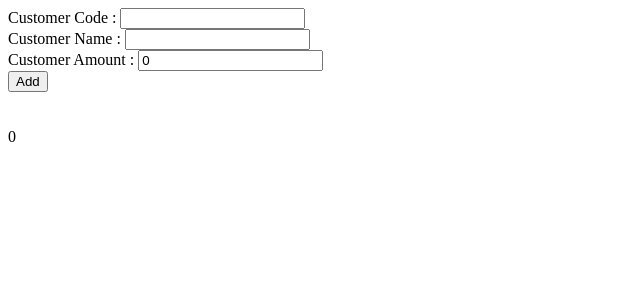
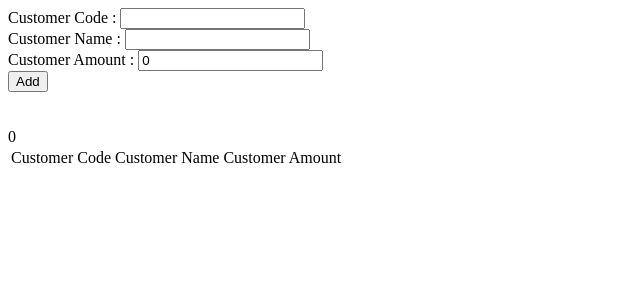
Before and after one commit to ghpr2605/customerApplication, an Angular app in the folder customerApplication/: page / in a window 1280 px wide. Shown: the top 300 px of the page, without its empty margins (0-640 px from the left). Built offline with nearby package versions, Linux system fonts and the light colour scheme.

Commit message:
Update CustomerApp.view.html
added tabular structure to view customer details

```diff
--- a/customerApplication/src/CustomerApp/CustomerApp.view.html
+++ b/customerApplication/src/CustomerApp/CustomerApp.view.html
@@ -1,7 +1,19 @@
 Customer Code : <input [(ngModel)]="customerModel.customerCode" type="text"><br>
 Customer Name : <input [(ngModel)]="customerModel.customerName" type="text"><br>
 Customer Amount : <input [(ngModel)]="customerModel.customerAmount" type="text"><br>
-<input type="button" value="Add"><br>
+<input (click)="add()" type="button" value="Add"><br>
 {{customerModel.customerCode}} <br>
 {{customerModel.customerName}} <br>
 {{customerModel.customerAmount}} <br>
+<table>
+    <tr>
+        <td>Customer Code</td>
+        <td>Customer Name</td>
+        <td>Customer Amount</td>
+    </tr>
+    <tr *ngFor="let customer of customerModels">
+        <td>{{customer.customerCode}}</td>
+        <td>{{customer.customerName}}</td>
+        <td>{{customer.customerAmount}}</td>
+    </tr>
+</table>
```
